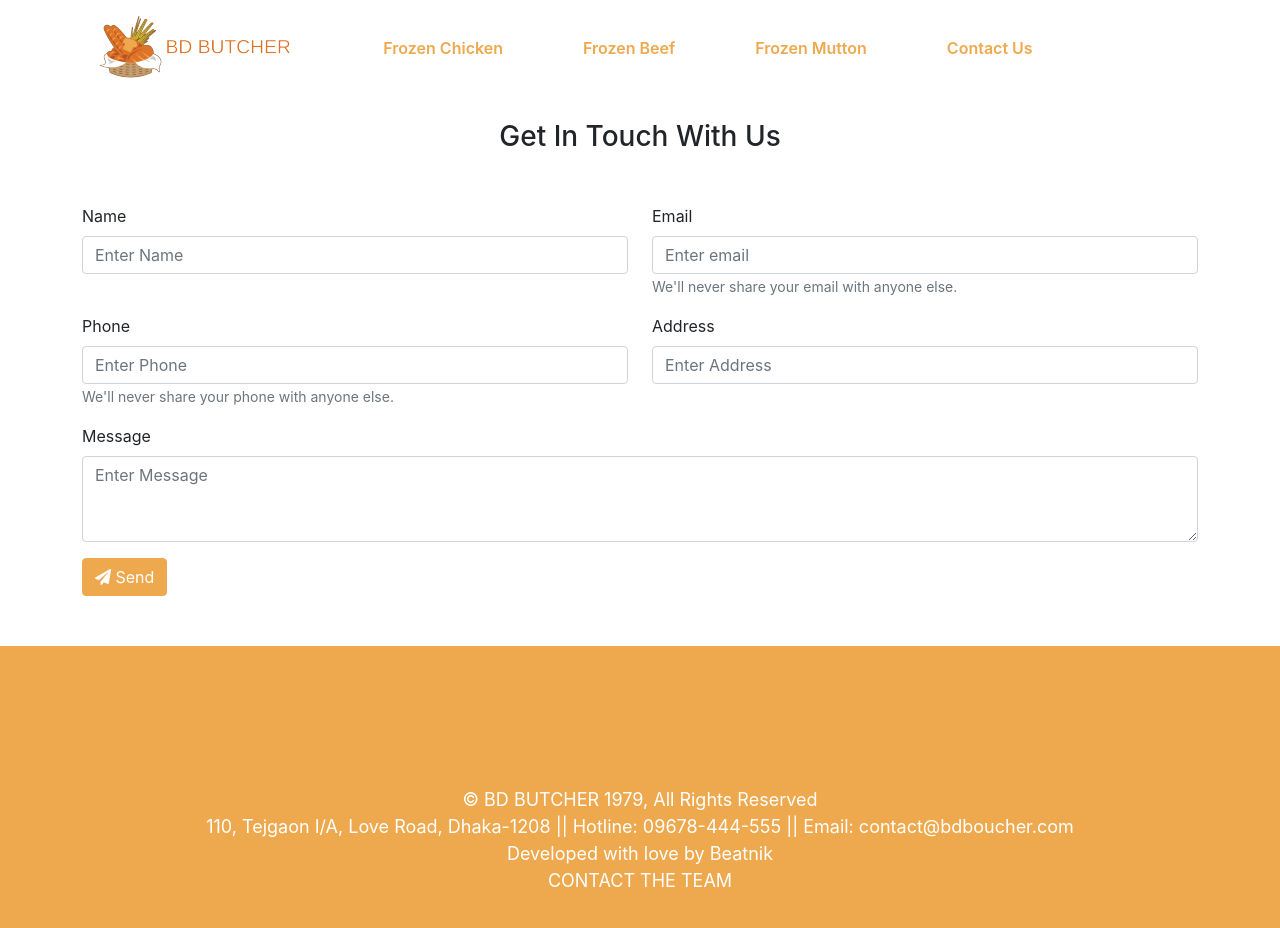
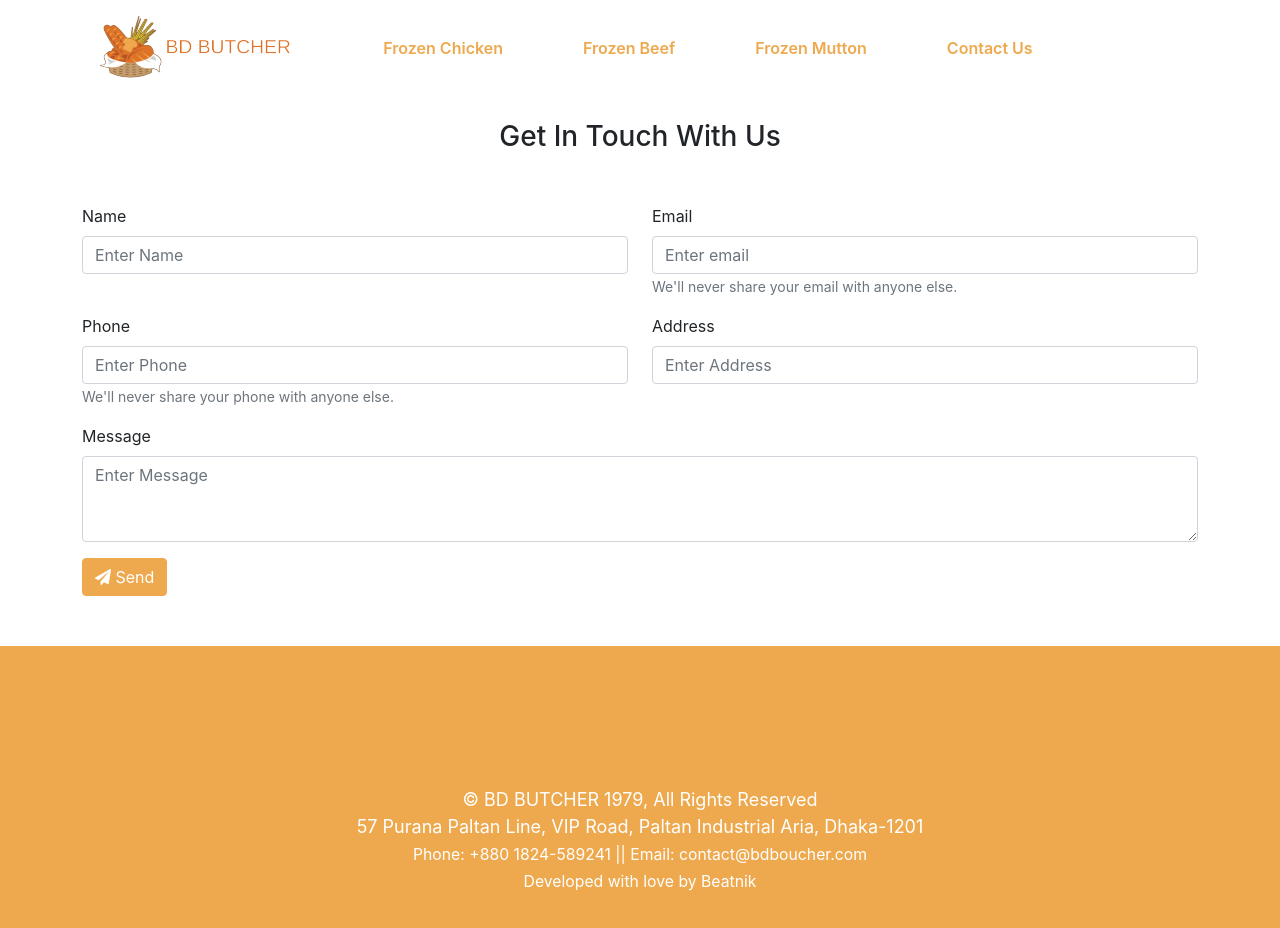
Before and after one commit to shamim4063/bd-butcher, a React (Create React App) app: page /contact-us in a window 1280 px wide. Shown: the top 928 px of the page. Built offline with nearby package versions, Linux system fonts and the light colour scheme.

Commit message:
Updated contact information

```diff
--- a/src/components/Footer/index.tsx
+++ b/src/components/Footer/index.tsx
@@ -8,9 +8,13 @@ const Footer: React.FC<any> = (props: any) => {
       <footer>
         <div className="container">
           <div className="copyright-text">
-            © BD BUTCHER 1979, All Rights Reserved  <br /> 110, Tejgaon I/A, Love Road,
-            Dhaka-1208 || Hotline: 09678-444-555 || Email: contact@bdboucher.com <br />
-            Developed with love by Beatnik <br /> CONTACT THE TEAM
+            © BD BUTCHER 1979, All Rights Reserved <br /> 57 Purana Paltan Line,
+            VIP Road, Paltan Industrial Aria, Dhaka-1201 <br />
+            <small>
+              Phone: +880 1824-589241 || Email: contact@bdboucher.com
+            </small>
+            <br />
+            <small> Developed with love by Beatnik </small>
           </div>
         </div>
       </footer>
```
